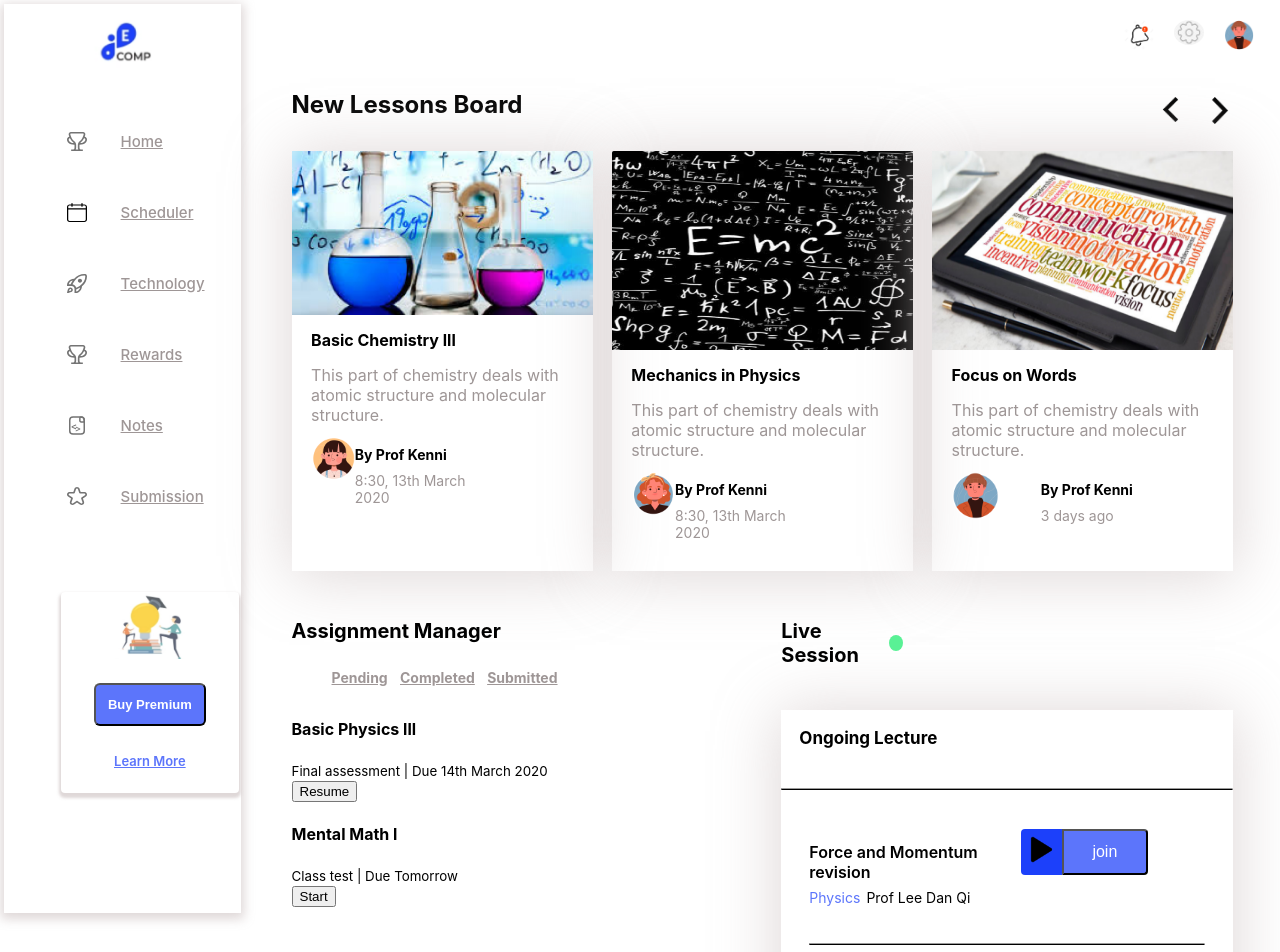
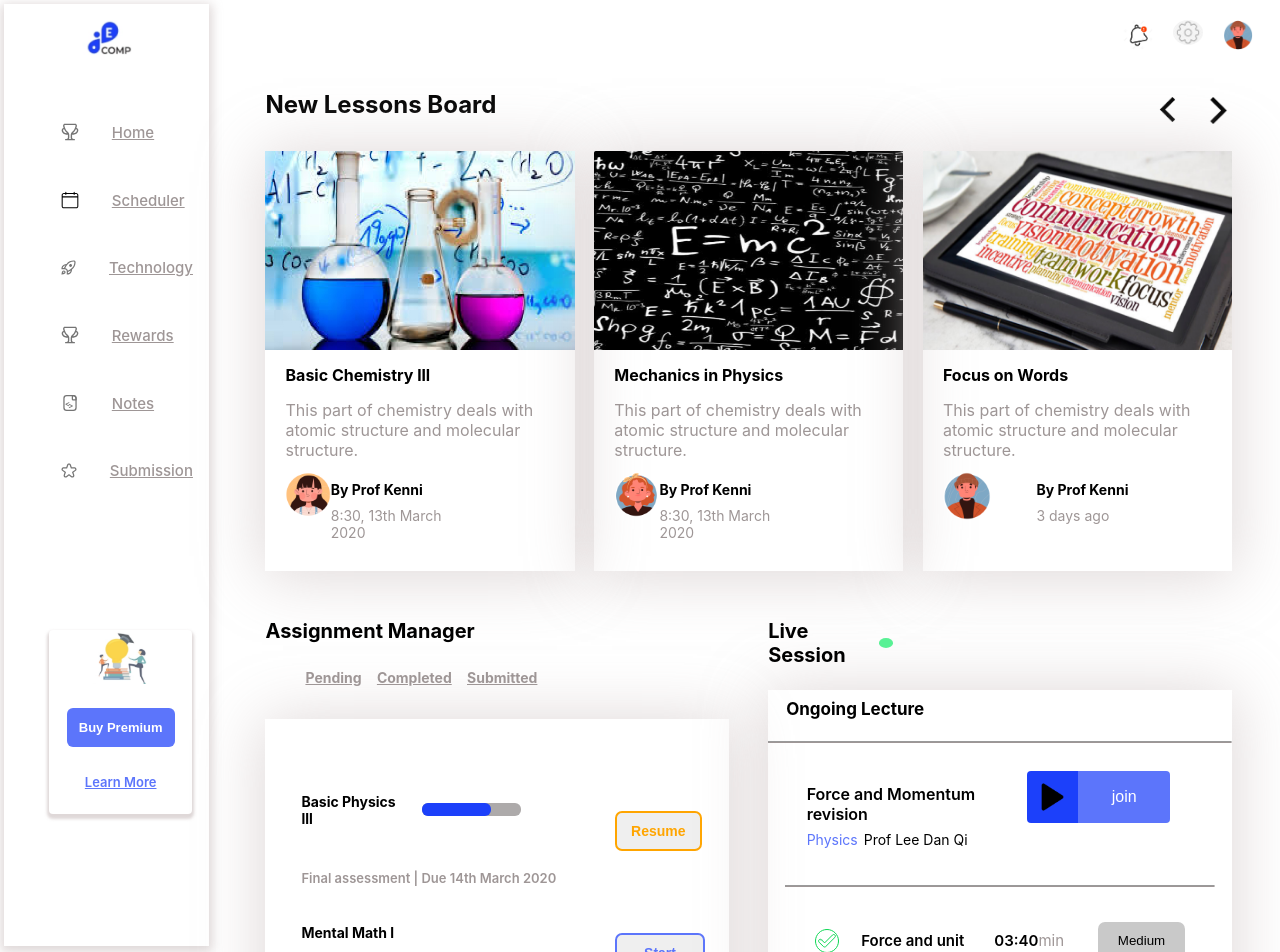
Before and after one commit to fidaaaaa/task9, a React (Create React App) app: page /scheduler/pending in a window 1280 px wide. Shown: the top 952 px of the page. Built offline with nearby package versions, Linux system fonts and the light colour scheme.

Commit message:
spotlight edited

```diff
--- a/src/components/includes/LeftNavBar.js
+++ b/src/components/includes/LeftNavBar.js
@@ -73,10 +73,10 @@ function LeftNavBar() {
 }
 
 const SectionMain = styled.section`
-    width: 19%;
+    width: 16%;
     margin: 4px;
     box-shadow: 0px 3px 10px 3px #d6cdcdc9;
-    padding-bottom: 90px;
+    padding-bottom: 8%;
 `;
 const SectionWrapper = styled.section``;
 const SectionTop = styled.section`
@@ -100,6 +100,7 @@ const Li = styled.li`
     align-items: center;
     margin-bottom: 48px;
     color: #9E9696;
+
 `;
 const LiLast = styled.li`
     margin-bottom: 0;
@@ -121,8 +122,8 @@ const LinkNav = styled(NavLink)`
     font-size: 15px;
 `;
 const SectionBottom = styled.section`
-    width: 75%;
-    margin: 85px 2px 30px 57px;
+    width: 70%;
+    margin: 150px 2px 30px 45px;
     box-shadow: 0px 3px 3px 2px #d6cdcdc9;
     text-align: center;
     border-radius: 4px;
@@ -144,6 +145,7 @@ const BuyPremium = styled.button`
     font-weight: 600;
     margin: 24px auto;
     font-size: 13px;
+    border-style: none;
 `;
 const LearnMore = styled(Link)`
     color: #5C75FB;
--- a/src/components/screens/Pending.js
+++ b/src/components/screens/Pending.js
@@ -37,16 +37,68 @@ function Pending() {
   )
 }
 
-const DivMain = styled.div``;
-const DivFlex = styled.div``;
-const DivLeft = styled.div``;
-const Flex = styled.div``;
-const H4 = styled.h4``;
-const DivLoading = styled.div``;
-const SpanDarkBlue = styled.div``;
-const Due = styled.small``;
-const DivRight = styled.div``;
-const Resume = styled.button``;
-const Start = styled.button``;
+const DivMain = styled.div`
+    box-shadow: 0 3px 60px 3px #d6cdcdc9;
+    padding: 55px 36px 20px;
+`;
+const DivFlex = styled.div`
+    display: flex;
+    justify-content: space-between;
+    align-items: center;
+    margin-bottom: 18px;
+`;
+const DivLeft = styled.div`
+    width:70%;
+`;
+const Flex = styled.div`
+    display: flex;
+    justify-content: space-between;
+    align-items: center;
+    width: 80%;
+    margin-bottom: 22px;
+`;
+const H4 = styled.h4`
+    font-size: 14px;
+    font-weight: 700;
+    width: 45%;
+`;
+const DivLoading = styled.div`
+    width: 45%;
+    height: 13px;
+    background: #adaaaa;
+    border-radius: 6px;
+`;
+const SpanDarkBlue = styled.div`
+    background: #1C40FA;
+    border-radius: 6px;
+    height: 13px;
+    width: 70%;
+`;
+const Due = styled.small`
+  color: #9E9696;
+  font-size: 13px;
+  font-weight: 600;
+`;
+const DivRight = styled.div`
+    width:20%;
+
+`;
+const Resume = styled.button`
+    padding: 10px 14px;
+    border-radius: 7px;
+    border: 2px solid orange;
+    color: orange;
+    font-weight: 700;
+    font-size: 14px;
+`;
+const Start = styled.button`
+    color: #5C75FB;
+    padding: 10px 27px;
+    border-radius: 7px;
+    border: 2px solid #5C75FB;
+    font-weight: 700;
+    font-size: 14px;
+`;
+
 
 export default Pending
--- a/src/components/screens/Scheduler.js
+++ b/src/components/screens/Scheduler.js
@@ -166,7 +166,9 @@ function Scheduler() {
   )
 }
 
-const SectionSpotlight = styled.section``;
+const SectionSpotlight = styled.section`
+  height: 100vh;
+`;
 const SectionWrapper = styled.section`
   width: 91%;
   margin: 0 auto;
@@ -209,6 +211,7 @@ const DivImgContainer = styled.div`
 `;
 const Image = styled.img`
   width: 100%;
+  height: 199.09px;
   display: block;
 `;
 const Image2 = styled.img`
@@ -291,13 +294,14 @@ const LinkNav = styled(NavLink)`
 
 const SectionRight = styled.section`
   width: 48%;
-`;
+  /* margin-bottom: 5%; */
+ `;
 const Live = styled.div`
   display: flex;
   justify-content: space-between;
   align-items: center;
   width: 27%;
-  margin-bottom: 18px;
+  margin-bottom: -20px;
 `;
 const LiveSession = styled.h3`
   font-weight: 700;
@@ -305,7 +309,7 @@ const LiveSession = styled.h3`
 `;
 const GreenCircle = styled.div`
   Width: 16px;
-  height: 16px;
+  height: 10px;
   border-radius: 50%;
   background: #59F195;
 `;
@@ -313,21 +317,22 @@ const SectionContent = styled.section`
   box-shadow: 0 3px 60px 3px #d6cdcdc9;
 `;
 const SectionPadding = styled.section`
-padding: 28px;
+padding: 17px;
 `
 ;
 const Lecture = styled.h4`
   font-weight: 700;
   font-size: 17px;
-  padding: 18px 0 18px 18px;
+  padding: 9px 0 0px 18px;
 `;
 const Hr = styled.hr`
-  border-bottom: 1px solid #000;
+  border-bottom: 1px solid #9E9696;
 `;
 const CenterFlex = styled.div`
   display: flex;
   justify-content: space-between;
-  width: 93%;
+  width: 90%;
+  margin: 0 auto;
 `;
 const Left = styled.div`
   margin-bottom: 28px;
@@ -354,6 +359,7 @@ const ButtonFlex = styled.div`
 const DivPlay = styled.div`
   background: #1C40FA;
   width: 26%;
+  padding: 4px;
   border-radius: 4px 0 0 4px;
 `;
 const Playbutton = styled.img`
@@ -367,16 +373,17 @@ const Join = styled.button`
   border-radius: 0 4px  4px 0;
   color: #fff;
   font-size: 16px;
+  border-style: none;
 `;
 const Level = styled.section`
-  padding-top: 28px;
-  margin-bottom: -22px;
+    margin-bottom: -22px;
+    padding:21px 30px ;
 `;
 const Line = styled.div`
   display: flex;
   justify-content: space-between;
   align-items: center;
-  margin-bottom: 22px;
+  /* margin-bottom: 22px; */
 `;
 const CheckGreenContainer = styled.div``;
 const CheckGreenImage = styled.img`
@@ -402,6 +409,7 @@ const Buttonbggrey = styled.button`
   padding: 11px 20px;
   background: #c9c9c9;
   border-radius: 7px;
+  border-style: none;
 `;
 const CheckGreyContainer = styled.div``;
 const CheckGreyImage = styled.img``;
@@ -409,6 +417,7 @@ const Buttonbgdarkgrey = styled.button`
 padding: 11px 30px;
 background: #9E9696;
 border-radius: 7px;
+border-style: none;
 `;
 
 export default Scheduler
```
